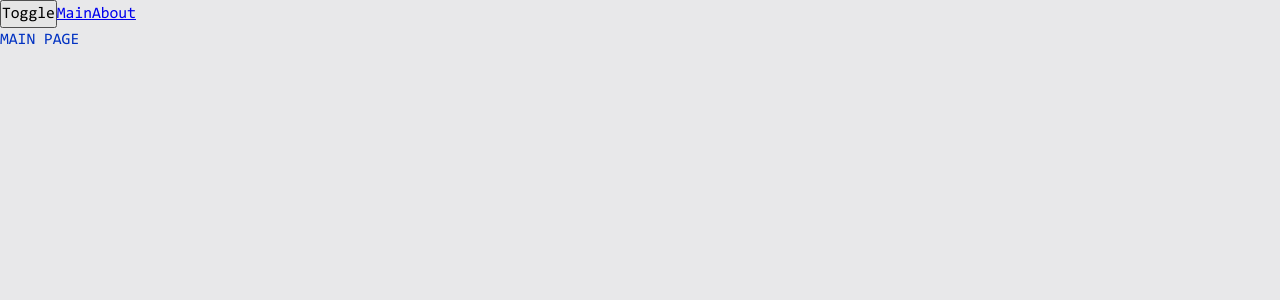
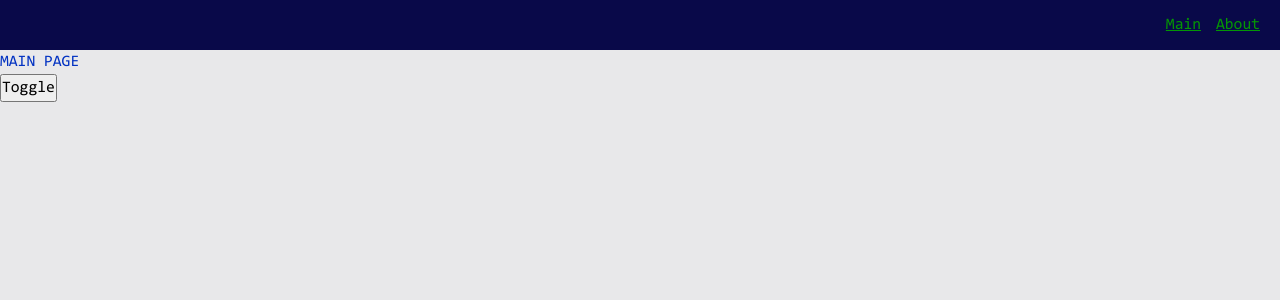
Before and after one commit to urakovaliaskar/production-project, a React app: page / in a window 1280 px wide. Shown: the top 300 px of the page. Built offline with nearby package versions, Linux system fonts and the light colour scheme.

Commit message:
added Navbar, Link widgets

```diff
--- a/src/app/App.tsx
+++ b/src/app/App.tsx
@@ -1,7 +1,7 @@
-import { Link } from 'react-router-dom';
+import { useTheme } from 'app/providers/ThemeProvider/lib/useTheme';
 import { classNames } from 'shared/lib/classNames/classsNames';
-import { useTheme } from 'app/providers/ThemeProvider/lib/useTheme';
 import AppRouter from './providers/router/ui/AppRouter';
+import { Navbar } from 'widgets/Navbar';
 
 import './styles/index.scss';
 
@@ -9,10 +9,9 @@
   const { theme, toggleTheme } = useTheme();
   return (
     <div className={classNames('app', {}, [theme])}>
+      <Navbar />
+      <AppRouter />
       <button onClick={toggleTheme}>Toggle</button>
-      <Link to={'/'}>Main</Link>
-      <Link to={'/about'}>About</Link>
-      <AppRouter />
     </div>
   );
 };
--- a/src/app/styles/themes/dark.scss
+++ b/src/app/styles/themes/dark.scss
@@ -1,6 +1,9 @@
 .app.dark {
   --bg-color: #090949;
+  --inverted-bg-color: #e8e8ea;
 
   --primary-color: #049604;
   --secondary-color: #04ff04;
+  --inverted-primary-color: #0232c2;
+  --inverted-secondary-color: #0452ff;
 }
--- a/src/app/styles/themes/normal.scss
+++ b/src/app/styles/themes/normal.scss
@@ -1,6 +1,9 @@
 .app.light {
   --bg-color: #e8e8ea;
+  --inverted-bg-color: #090949;
 
   --primary-color: #0232c2;
-  --secondary-color: #0449e0;
+  --secondary-color: #0452ff;
+  --inverted-primary-color: #049604;
+  --inverted-secondary-color: #04ff04;
 }
--- a/src/app/styles/variables/global.scss
+++ b/src/app/styles/variables/global.scss
@@ -8,4 +8,6 @@
   --font-size-l: 24px;
   --font-line-l: 32px;
   --font-l: var(--font-size-l) / var(--font-line-l) var(--font-family-main);
+
+  --navbar-height: 50px;
 }
--- a/src/shared/lib/classNames/classsNames.ts
+++ b/src/shared/lib/classNames/classsNames.ts
@@ -1,11 +1,11 @@
 type Options = Record<string, boolean | string>;
 
-export function classNames(cls: string, options: Options, additional: string[]): string {
+export function classNames(cls: string, options: Options = {}, additional: string[] = []): string {
   return [
     cls,
+    ...additional.filter(Boolean),
     ...Object.entries(options)
       .filter(([_, value]) => Boolean(value))
       .map(([cls]) => cls),
-    ...additional
   ].join(' ');
 }
--- /dev/null
+++ b/src/shared/ui/AppLink/AppLink.module.scss
@@ -0,0 +1,11 @@
+.appLink {
+  color: var(--primary-color);
+}
+
+.primary {
+  color: var(--primary-color);
+}
+
+.secondary {
+  color: var(--inverted-primary-color);
+}
--- /dev/null
+++ b/src/shared/ui/AppLink/AppLink.tsx
@@ -0,0 +1,26 @@
+import { FC } from 'react';
+import { Link, LinkProps } from 'react-router-dom';
+import { classNames } from 'shared/lib/classNames/classsNames';
+import cls from './AppLink.module.scss';
+
+export enum AppLinkTheme {
+  PRIMARY = 'primary',
+  SECONDARY = 'secondary'
+}
+
+interface AppLinkProps extends LinkProps {
+  className?: string;
+  theme?: AppLinkTheme
+};
+
+export const AppLink:FC<AppLinkProps> = ({ className, children, to, theme = AppLinkTheme.PRIMARY, ...attributes }) => {
+  return (
+    <Link
+      to={to}
+      className={classNames(cls.appLink, {}, [className, cls[theme]])}
+      {...attributes}
+    >
+      {children}
+    </Link>
+  );
+};
--- /dev/null
+++ b/src/widgets/Navbar/index.ts
@@ -0,0 +1 @@
+export { Navbar } from "./ui/Navbar";
--- /dev/null
+++ b/src/widgets/Navbar/ui/Navbar.module.scss
@@ -0,0 +1,16 @@
+.navbar {
+  width: 100%;
+  height: var(--navbar-height);
+  background: var(--inverted-bg-color);
+  display: flex;
+  align-items: center;
+  padding: 20px;
+}
+
+.links {
+  margin-left: auto;
+}
+
+.mainLink {
+  margin-right: 15px;
+}
--- /dev/null
+++ b/src/widgets/Navbar/ui/Navbar.tsx
@@ -0,0 +1,18 @@
+import { classNames } from 'shared/lib/classNames/classsNames';
+import { AppLink, AppLinkTheme } from 'shared/ui/AppLink/AppLink';
+import cls from './Navbar.module.scss';
+
+interface NavbarProps {
+  className?: string;
+}
+
+export const Navbar = ({ className }: NavbarProps) => {
+  return (
+    <div className={classNames(cls.navbar, {}, [className])}>
+      <div className={cls.links}>
+        <AppLink to={'/'} className={cls.mainLink} theme={AppLinkTheme.SECONDARY}>Main</AppLink>
+        <AppLink to={'/about'} theme={AppLinkTheme.SECONDARY}>About</AppLink>
+      </div>
+    </div>
+  );
+};
```
